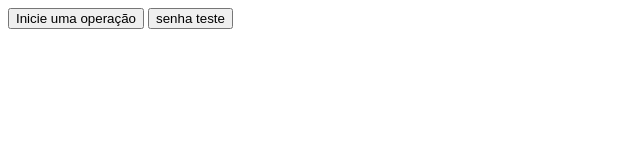
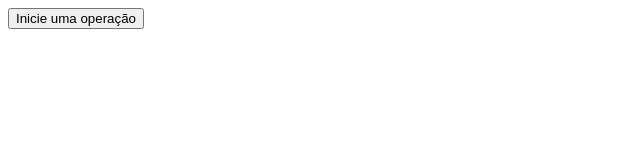
Before and after one commit to ichcamile/atividades-logica-js-proa, a plain HTML site: page EoBancoHein/index.html in a window 1280 px wide. Shown: the whole page, without its empty margins (0-640 px from the left). Drawn offline with Linux system fonts and the light colour scheme.

Commit message:
Update index.html

```diff
--- a/EoBancoHein/index.html
+++ b/EoBancoHein/index.html
@@ -8,7 +8,6 @@
 <body>
 
     <button type="button" id="eOBancoHein" onclick="eoBancoHein()"> Inicie uma operação </button>
-    <button type="button" id="senha" onclick="senha()"> senha teste </button>
 
 <script src="js.js" ></script>
 </body>
```
